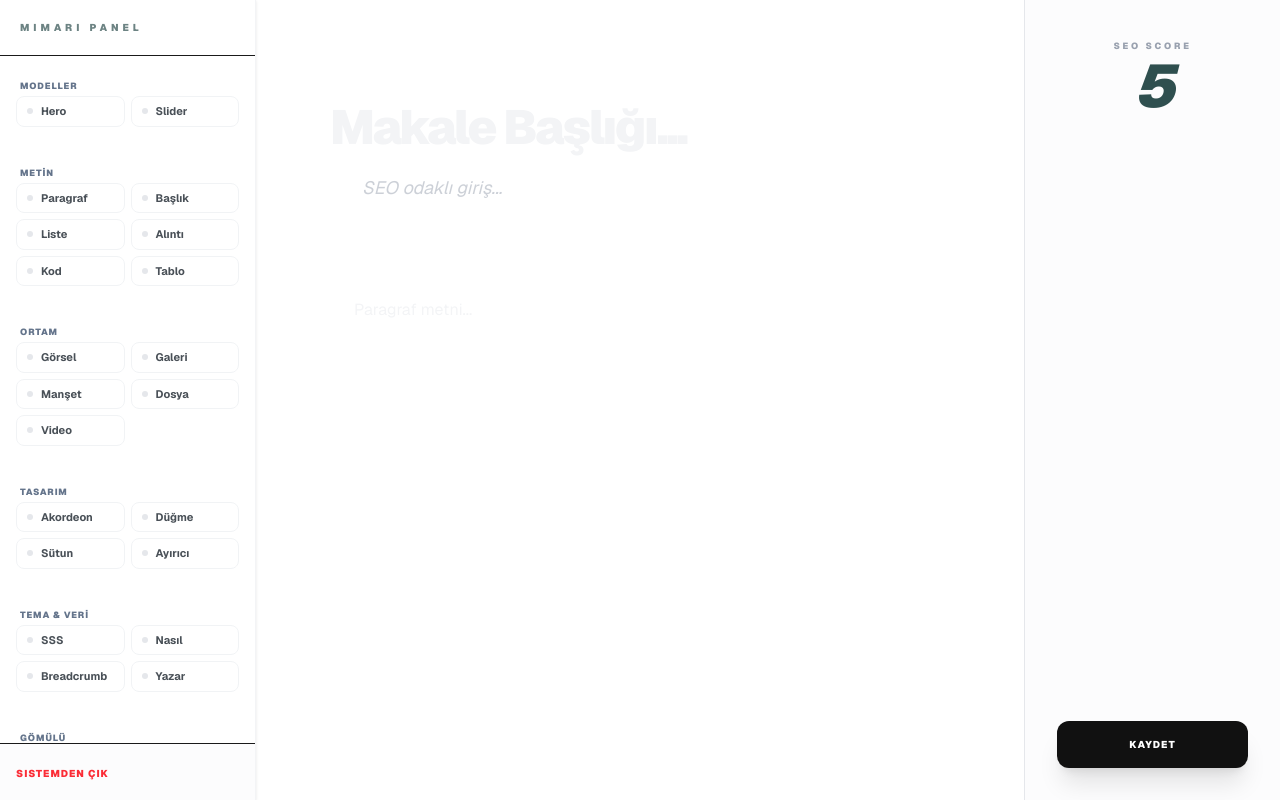
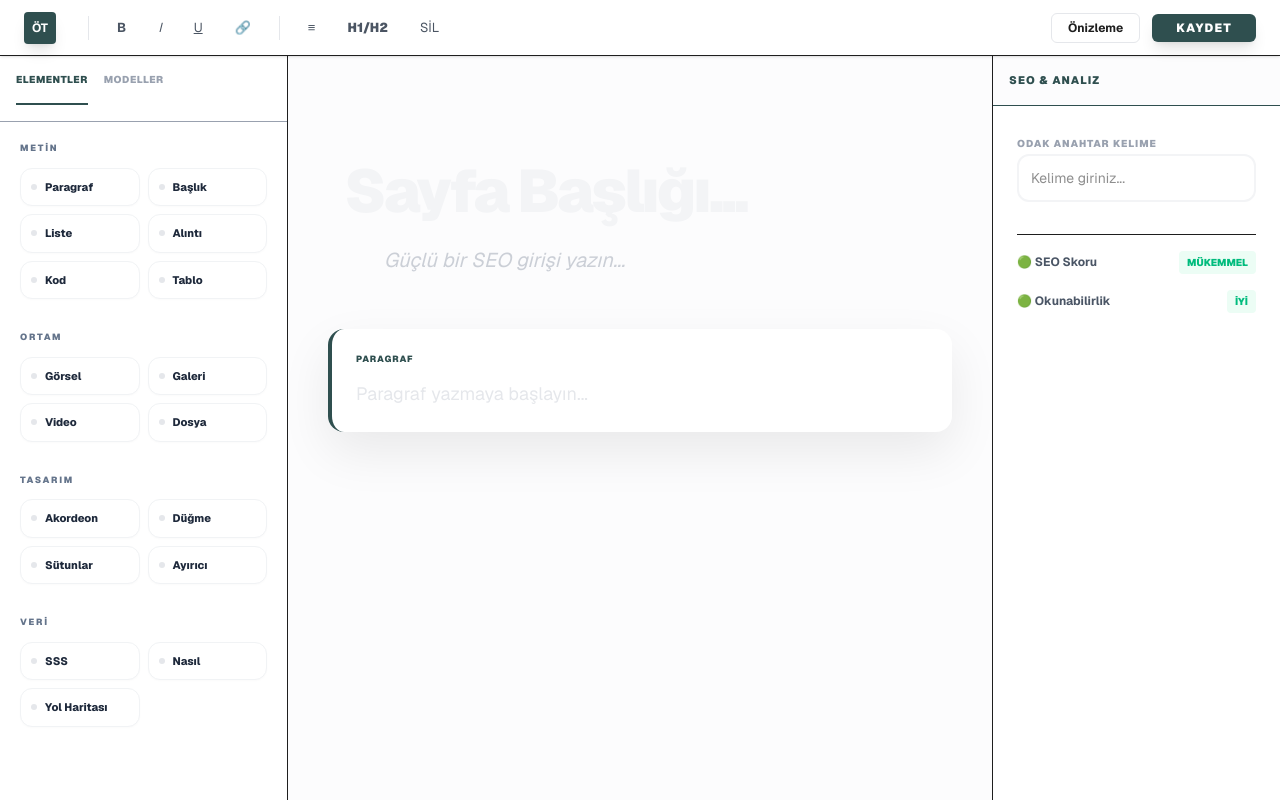
Before and after one commit to ozgurtasarimmobilya-create/my-admin-panel, a Next.js app: page /icerik-yonetimi/corian in a window 1280 px wide. Both pictures are taken after a click on the button "Paragraf". Built offline with nearby package versions, Linux system fonts and the light colour scheme.

Commit message:
ui: sabit ust toolbar ve tam kapasite sol panel entegrasyonu

```diff
--- a/app/icerik-yonetimi/corian/page.tsx
+++ b/app/icerik-yonetimi/corian/page.tsx
@@ -6,47 +6,72 @@ import Link from 'next/link';
 // --- TİPLER ---
 type Block = { id: string; type: string; label: string; content: string; };
 
-export default function MinimalistProEditor() {
+export default function ProfessionalGutenbergEditor() {
   const [blocks, setBlocks] = useState<Block[]>([]);
+  const [activeBlockId, setActiveBlockId] = useState<string | null>(null);
 
   const addBlock = (type: string, label: string) => {
-    setBlocks([...blocks, { id: Math.random().toString(36).substr(2, 9), type, label, content: '' }]);
+    const newId = Math.random().toString(36).substr(2, 9);
+    setBlocks([...blocks, { id: newId, type, label, content: '' }]);
+    setActiveBlockId(newId);
   };
 
-  const moveBlock = (index: number, direction: 'up' | 'down') => {
-    const newBlocks = [...blocks];
-    const target = direction === 'up' ? index - 1 : index + 1;
-    if (target >= 0 && target < blocks.length) {
-      [newBlocks[index], newBlocks[target]] = [newBlocks[target], newBlocks[index]];
-      setBlocks(newBlocks);
-    }
+  const deleteBlock = (id: string) => {
+    setBlocks(blocks.filter(b => b.id !== id));
+    if (activeBlockId === id) setActiveBlockId(null);
   };
 
   return (
-    <div className="flex h-screen bg-[#F8F9FA] text-[#1A1A1A] font-sans overflow-hidden">
+    <div className="flex h-screen bg-white text-[#1e1e1e] font-sans overflow-hidden select-none">
 
-      {/* --- SOL: KOMPAKT SİDEBAR (25+ ELEMENT) --- */}
-      <aside className="w-64 bg-white border-r border-gray-100 flex flex-col z-30 shadow-sm">
-        <div className="h-14 flex items-center px-5 border-b">
-          <span className="font-black text-[10px] tracking-[0.4em] text-[#2F4F4F] uppercase opacity-70">Mimari Panel</span>
+      {/* --- ÜST SABİT TOOLBAR (DİNAMİK AYARLAR) --- */}
+      <header className="fixed top-0 left-0 right-0 h-14 border-b bg-white flex items-center justify-between px-6 z-[100] shadow-sm">
+        <div className="flex items-center gap-6">
+          <div className="w-8 h-8 bg-[#2F4F4F] rounded flex items-center justify-center text-white font-bold text-xs shadow-lg">ÖT</div>
+
+          {/* AKTİF BLOK AYARLARI (YUKARIDA SABİT) */}
+          {activeBlockId ? (
+            <div className="flex items-center gap-2 animate-in fade-in slide-in-from-left-2 duration-300">
+              <div className="h-6 w-px bg-gray-200 mx-2"></div>
+              <button className="toolbar-btn font-bold">B</button>
+              <button className="toolbar-btn italic">I</button>
+              <button className="toolbar-btn underline">U</button>
+              <button className="toolbar-btn">🔗</button>
+              <div className="h-6 w-px bg-gray-200 mx-2"></div>
+              <button className="toolbar-btn">≡</button>
+              <button className="toolbar-btn text-[10px] font-black">H1/H2</button>
+              <button className="toolbar-btn text-red-500 hover:bg-red-50" onClick={() => deleteBlock(activeBlockId!)}>SİL</button>
+            </div>
+          ) : (
+            <span className="text-[10px] font-black text-gray-300 uppercase tracking-widest">Düzenlemek için bir bloğa tıklayın</span>
+          )}
         </div>
 
-        <div className="flex-1 overflow-y-auto custom-scrollbar p-4 space-y-8">
+        <div className="flex items-center gap-3">
+          <button className="px-4 py-1.5 hover:bg-gray-100 rounded-md text-xs font-bold border border-gray-200 transition-all">Önizleme</button>
+          <button className="px-6 py-1.5 bg-[#2F4F4F] text-white rounded-md text-xs font-black shadow-lg hover:opacity-90 active:scale-95 transition-all uppercase tracking-widest">KAYDET</button>
+        </div>
+      </header>
 
-          {/* GRUPLAR (Kısa & Öz) */}
+      {/* --- SOL PANEL (25+ ELEMENT FULL LİSTE) --- */}
+      <aside className="w-72 mt-14 border-r bg-white overflow-y-auto custom-scrollbar flex flex-col z-50">
+        <div className="p-4 flex gap-4 border-b text-[10px] font-black uppercase tracking-wider text-gray-400 sticky top-0 bg-white">
+          <span className="text-[#2F4F4F] border-b-2 border-[#2F4F4F] pb-4 cursor-pointer">Elementler</span>
+          <span className="hover:text-black cursor-pointer">Modeller</span>
+        </div>
+
+        <div className="p-5 space-y-8 pb-20">
           {[
-            { title: 'MODELLER', items: [{ t: 'hero', l: 'Hero' }, { t: 'slider', l: 'Slider' }] },
             { title: 'METİN', items: [{ t: 'p', l: 'Paragraf' }, { t: 'h2', l: 'Başlık' }, { t: 'ul', l: 'Liste' }, { t: 'q', l: 'Alıntı' }, { t: 'code', l: 'Kod' }, { t: 'table', l: 'Tablo' }] },
-            { title: 'ORTAM', items: [{ t: 'img', l: 'Görsel' }, { t: 'gal', l: 'Galeri' }, { t: 'man', l: 'Manşet' }, { t: 'file', l: 'Dosya' }, { t: 'vid', l: 'Video' }] },
-            { title: 'TASARIM', items: [{ t: 'acc', l: 'Akordeon' }, { t: 'btn', l: 'Düğme' }, { t: 'col', l: 'Sütun' }, { t: 'div', l: 'Ayırıcı' }] },
-            { title: 'TEMA & VERİ', items: [{ t: 'faq', l: 'SSS' }, { t: 'how', l: 'Nasıl' }, { t: 'bread', l: 'Breadcrumb' }, { t: 'author', l: 'Yazar' }] },
-            { title: 'GÖMÜLÜ', items: [{ t: 'yt', l: 'YouTube' }, { t: 'tw', l: 'Twitter' }, { t: 'spo', l: 'Spotify' }] }
+            { title: 'ORTAM', items: [{ t: 'img', l: 'Görsel' }, { t: 'gal', l: 'Galeri' }, { t: 'vid', l: 'Video' }, { t: 'file', l: 'Dosya' }] },
+            { title: 'TASARIM', items: [{ t: 'acc', l: 'Akordeon' }, { t: 'btn', l: 'Düğme' }, { t: 'col', l: 'Sütunlar' }, { t: 'div', l: 'Ayırıcı' }] },
+            { title: 'VERİ', items: [{ t: 'faq', l: 'SSS' }, { t: 'how', l: 'Nasıl' }, { t: 'bread', l: 'Yol Haritası' }] }
           ].map((group) => (
-            <div key={group.title} className="space-y-2 text-left">
-              <label className="text-[9px] font-black text-[#64748B] tracking-widest pl-1">{group.title}</label>
-              <div className="grid grid-cols-2 gap-1.5">
+            <div key={group.title} className="space-y-3">
+              <label className="text-[9px] font-black text-[#64748B] tracking-[0.2em] block uppercase">{group.title}</label>
+              <div className="grid grid-cols-2 gap-2">
                 {group.items.map((item) => (
-                  <button key={item.t} onClick={() => addBlock(item.t, item.l)} className="btn-compact">
+                  <button key={item.t} onClick={() => addBlock(item.t, item.l)} className="element-btn">
                     <span className="w-1.5 h-1.5 rounded-full bg-gray-200 group-hover:bg-[#2F4F4F]"></span>
                     {item.l}
                   </button>
@@ -55,73 +80,82 @@ export default function MinimalistProEditor() {
             </div>
           ))}
         </div>
-
-        <div className="p-4 border-t bg-gray-50/50">
-          <Link href="/" className="text-[10px] font-black text-red-500 uppercase tracking-widest hover:text-black transition-all">Sistemden Çık</Link>
-        </div>
       </aside>
 
-      {/* --- ORTA: MODERN & ZARİF YAZIM ALANI --- */}
-      <main className="flex-1 bg-white overflow-y-auto relative custom-scrollbar">
-        <div className="max-w-[700px] mx-auto py-24 px-10 space-y-16">
+      {/* --- ORTA ALAN (DİRİ YAZIM ALANI) --- */}
+      <main className="flex-1 mt-14 bg-[#FCFCFD] overflow-y-auto custom-scrollbar relative px-10">
+        <div className="max-w-[750px] mx-auto py-24 space-y-12">
 
-          {/* MANŞET */}
-          <div className="space-y-4">
-            <input className="w-full text-5xl font-black border-none outline-none placeholder:text-gray-100 tracking-tighter text-[#111]" placeholder="Makale Başlığı..." />
-            <textarea className="w-full text-lg text-gray-400 border-none outline-none resize-none italic border-l-2 border-gray-100 pl-8" placeholder="SEO odaklı giriş..." rows={1} />
+          {/* MANŞET H1 */}
+          <div className="space-y-4 px-4">
+            <input className="w-full text-6xl font-black border-none outline-none placeholder:text-gray-100 tracking-tighter text-[#111] bg-transparent" placeholder="Sayfa Başlığı..." />
+            <textarea className="w-full text-xl text-gray-400 border-none outline-none resize-none italic border-l-4 border-gray-100 pl-10 bg-transparent" placeholder="Güçlü bir SEO girişi yazın..." rows={1} />
           </div>
 
-          <div className="min-h-[500px] space-y-10 pb-40">
-            {blocks.map((block, index) => (
-              <div key={block.id} className="relative group rounded-2xl hover:bg-gray-50/30 p-6 transition-all duration-300">
-
-                {/* --- ZARİF TOOLBAR (GOOGLE AI STYLE) --- */}
-                <div className="absolute -top-3 left-6 opacity-0 group-hover:opacity-100 transition-all duration-300 scale-95 group-hover:scale-100 flex items-center bg-[#111] text-white px-3 py-1.5 rounded-full shadow-2xl gap-4 z-40 border border-white/10 overflow-hidden">
-                  <span className="text-[8px] font-black uppercase tracking-widest text-emerald-400 border-r border-white/10 pr-3">{block.label}</span>
-                  <div className="flex gap-2.5 text-[10px]">
-                    <button onClick={() => moveBlock(index, 'up')} className="hover:text-blue-400">↑</button>
-                    <button onClick={() => moveBlock(index, 'down')} className="hover:text-blue-400">↓</button>
-                    <div className="w-px h-3 bg-white/20 mx-1"></div>
-                    <button className="hover:text-orange-400 font-bold uppercase text-[8px]">Ayarlar</button>
-                    <button onClick={() => setBlocks(blocks.filter(b => b.id !== block.id))} className="text-red-400 hover:text-red-600 font-bold uppercase text-[8px]">Sil</button>
-                  </div>
-                </div>
-
-                {/* İÇERİK */}
-                <div className="relative">
-                  {['h2', 'h3', 'hero', 'man'].includes(block.type) ? (
-                    <input className="w-full text-3xl font-bold text-[#111] outline-none bg-transparent placeholder:text-gray-100" placeholder={`${block.label} yazın...`} />
-                  ) : (
-                    <textarea className="w-full text-base leading-relaxed text-[#444] outline-none bg-transparent resize-none placeholder:text-gray-100" placeholder={`${block.label} metni...`} rows={3} />
-                  )}
+          <div className="min-h-[600px] space-y-6 pb-60">
+            {blocks.map((block) => (
+              <div
+                key={block.id}
+                onClick={() => setActiveBlockId(block.id)}
+                className={`relative group transition-all duration-200 p-6 rounded-2xl cursor-text ${activeBlockId === block.id ? 'bg-white shadow-[0_20px_50px_rgba(0,0,0,0.08)] border-l-4 border-[#2F4F4F]' : 'hover:bg-gray-50/50'}`}
+              >
+                <div className={`text-[9px] font-black uppercase tracking-widest mb-3 ${activeBlockId === block.id ? 'text-[#2F4F4F]' : 'text-gray-300'}`}>{block.label}</div>
+                <div
+                  contentEditable
+                  className={`outline-none leading-relaxed text-[#111] ${['h2', 'h3'].includes(block.type) ? 'text-4xl font-extrabold' : 'text-lg'}`}
+                  placeholder={`${block.label} yazmaya başlayın...`}
+                >
+                  {block.content}
                 </div>
               </div>
             ))}
+
+            {blocks.length === 0 && (
+              <div className="h-60 border-4 border-dashed border-gray-50 rounded-[3rem] flex items-center justify-center text-gray-200 text-xl font-black italic">
+                Element ekleyerek başlayın...
+              </div>
+            )}
           </div>
         </div>
       </main>
 
-      {/* --- SAĞ: ANALİZ --- */}
-      <aside className="w-64 bg-[#FCFCFD] border-l border-gray-200 p-8 flex flex-col justify-between">
-        <div className="space-y-10">
-          <div className="text-center space-y-4">
-            <span className="text-[9px] font-black uppercase tracking-[0.3em] text-gray-400">SEO Score</span>
-            <div className="text-6xl font-black text-[#2F4F4F] italic tracking-tighter">{blocks.length * 5}</div>
+      {/* --- SAĞ PANEL (YOAST / SEO ANALİZ) --- */}
+      <aside className="w-72 mt-14 border-l bg-white overflow-y-auto custom-scrollbar shadow-2xl">
+        <div className="p-4 border-b font-black text-[11px] text-[#2F4F4F] uppercase tracking-widest bg-gray-50/50">SEO & Analiz</div>
+        <div className="p-6 space-y-8">
+          <div className="space-y-3">
+            <label className="text-[10px] font-black text-gray-400 uppercase tracking-widest">Odak Anahtar Kelime</label>
+            <input className="w-full border-2 border-gray-100 rounded-xl p-3 text-sm focus:border-[#2F4F4F] outline-none transition-all" placeholder="Kelime giriniz..." />
+          </div>
+
+          <div className="space-y-4 pt-4 border-t">
+            <div className="flex items-center justify-between">
+              <span className="text-xs font-bold text-gray-600">🟢 SEO Skoru</span>
+              <span className="text-[10px] font-black text-emerald-500 bg-emerald-50 px-2 py-1 rounded">MÜKEMMEL</span>
+            </div>
+            <div className="flex items-center justify-between">
+              <span className="text-xs font-bold text-gray-600">🟢 Okunabilirlik</span>
+              <span className="text-[10px] font-black text-emerald-500 bg-emerald-50 px-2 py-1 rounded">İYİ</span>
+            </div>
           </div>
         </div>
-        <button className="w-full bg-[#111] text-white py-4 rounded-xl text-[10px] font-black tracking-widest uppercase hover:bg-[#2F4F4F] transition-all shadow-xl">KAYDET</button>
       </aside>
 
       <style jsx>{`
-        .btn-compact {
-          display: flex; align-items: center; gap: 8px; padding: 6px 10px;
-          background: white; border: 1px solid #F1F3F5; border-radius: 8px;
-          font-size: 11px; font-weight: 700; color: #495057; transition: all 0.2s;
-          width: 100%; text-align: left;
+        .toolbar-btn {
+          padding: 6px 12px; border-radius: 6px; font-size: 13px; color: #4B5563; transition: all 0.2s;
         }
-        .btn-compact:hover { border-color: #2F4F4F; color: #2F4F4F; background: #F8F9FA; transform: translateY(-1px); }
-        .custom-scrollbar::-webkit-scrollbar { width: 4px; }
-        .custom-scrollbar::-webkit-scrollbar-thumb { background: #E9ECEF; border-radius: 10px; }
+        .toolbar-btn:hover { background: #F3F4F6; color: #000; }
+        .element-btn {
+          display: flex; align-items: center; gap: 8px; padding: 10px;
+          background: white; border: 1px solid #F1F3F5; border-radius: 12px;
+          font-size: 11px; font-weight: 800; color: #1e293b; transition: all 0.2s;
+          width: 100%; text-align: left; box-shadow: 0 1px 2px rgba(0,0,0,0.02);
+        }
+        .element-btn:hover { border-color: #2F4F4F; color: #2F4F4F; transform: translateY(-1px); box-shadow: 0 4px 6px -1px rgba(0,0,0,0.1); }
+        .custom-scrollbar::-webkit-scrollbar { width: 5px; }
+        .custom-scrollbar::-webkit-scrollbar-thumb { background: #E5E7EB; border-radius: 10px; }
+        [contentEditable]:empty:before { content: attr(placeholder); color: #E5E7EB; }
       `}</style>
     </div>
   );
```
